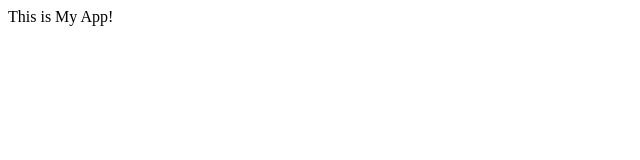
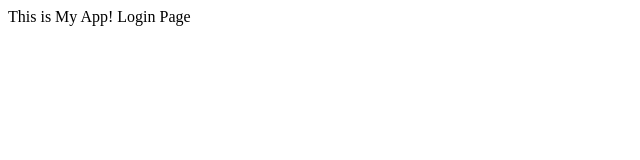
Before and after one commit to srjmhrjnn/myfirstapp, a plain HTML site: page index.html in a window 1280 px wide. Shown: the whole page, without its empty margins (0-640 px from the left). Drawn offline with Linux system fonts and the light colour scheme.

Commit message:
added login

```diff
--- a/index.html
+++ b/index.html
@@ -5,5 +5,6 @@
 
 	<body>
 		This is My App!
+		Login Page
 	</body>
 </html>
```
